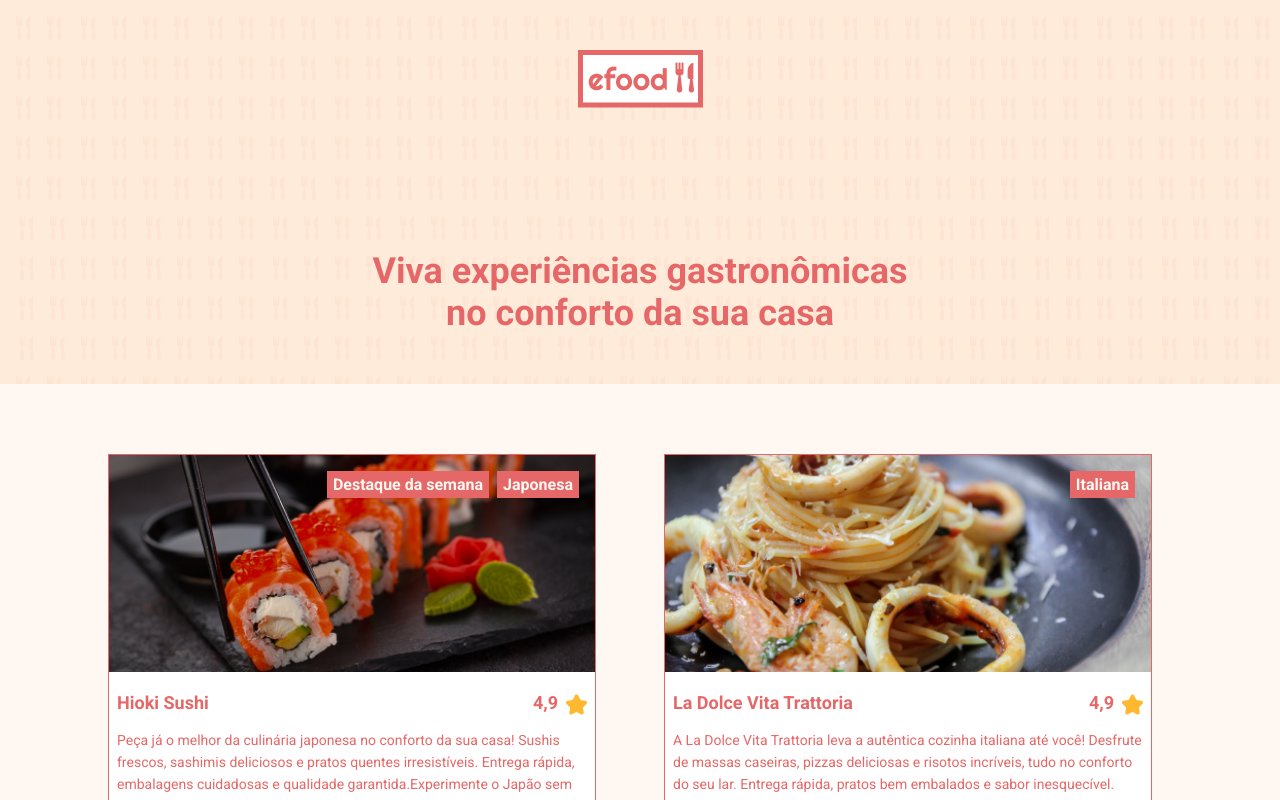
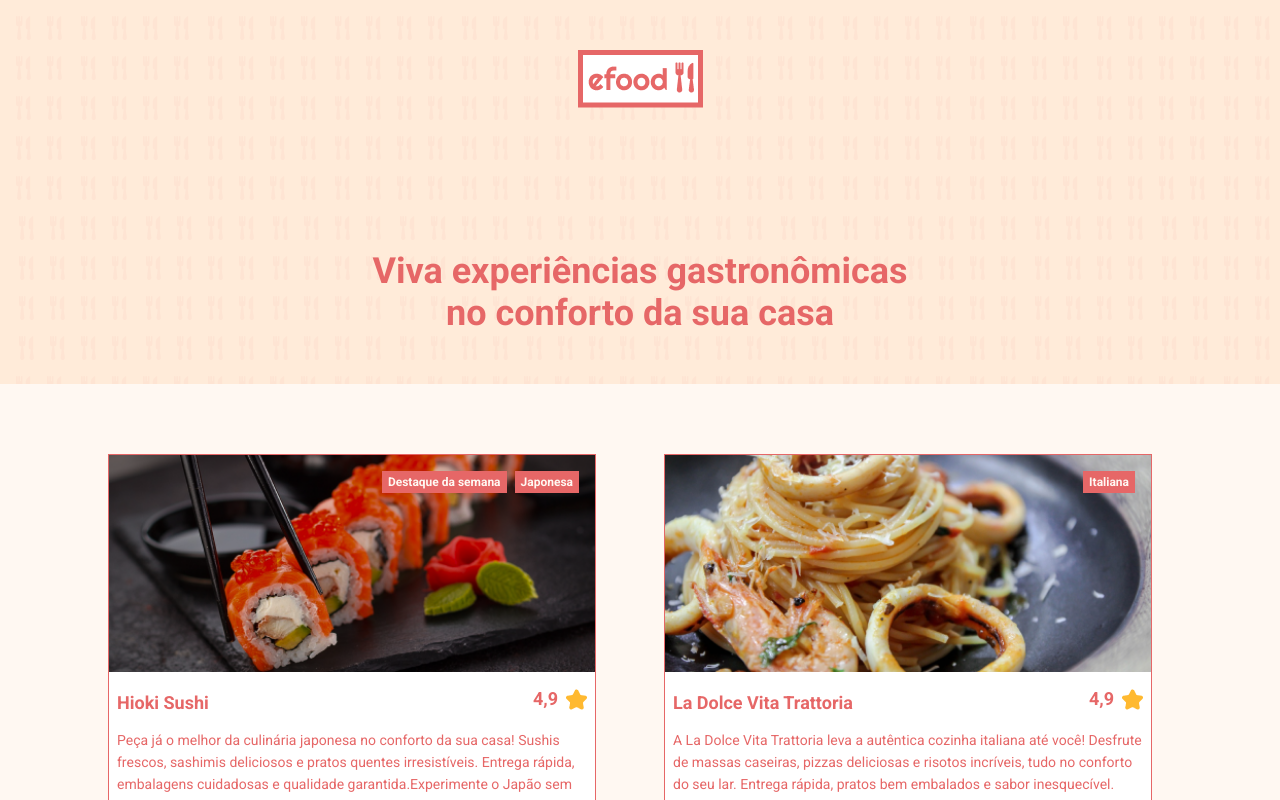
Before and after one commit to Gleison1991/efood, a React (Create React App) app: page / in a window 1280 px wide. Shown: the top 800 px of the page. Built offline with nearby package versions, Linux system fonts and the light colour scheme.

Commit message:
algumas questões a resolver

```diff
--- a/src/components/Product/index.tsx
+++ b/src/components/Product/index.tsx
@@ -1,6 +1,5 @@
 import { Link } from 'react-router-dom'
 import Tag from '../Tag'
-
 import {
   Image,
   Infos,
@@ -9,7 +8,8 @@ import {
   Titulo,
   ContainerDescricao,
   Avaliacao,
-  Estrela
+  Estrela,
+  Destaques
 } from './styles'
 
 type Props = {
@@ -33,7 +33,7 @@ export const Product = ({
     <Image src={image} alt={title} />
     <Infos>
       {infos.map((info) => (
-        <Tag key={info}>{info}</Tag>
+        <Destaques key={info}>{info}</Destaques>
       ))}
     </Infos>
     <ContainerDescricao>
--- a/src/components/Product/styles.ts
+++ b/src/components/Product/styles.ts
@@ -49,12 +49,12 @@ export const Infos = styled.div`
   position: absolute;
   top: 16px;
   right: 16px;
+  font-size: 12px;
 `
 export const Avaliacao = styled.h3`
   font-weight: bold;
   font-size: 18px;
   color: ${cores.rosa};
-  margin-top: 8px;
   margin-bottom: 16px;
   margin-right: 8px;
 `
@@ -63,5 +63,14 @@ export const Estrela = styled.img`
   object-fit: cover;
   width: 21px;
   height: 21px;
-  margin-bottom: 5px;
+  margin-bottom: 15px;
 `
+
+export const Destaques = styled.div`
+  background-color: ${cores.rosa};
+  color: ${cores.brancoBeije};
+  font-size: 12px;
+  font-weight: bold;
+  padding: 4px 6px;
+  display: inline-block;
+`
--- a/src/components/Tag/styles.ts
+++ b/src/components/Tag/styles.ts
@@ -6,7 +6,7 @@ import { Props } from '.'
 export const TagContainer = styled.div<Props>`
   background-color: ${cores.rosa};
   color: ${cores.brancoBeije};
-  font-size: ${(props) => (props.size === 'big' ? '24' : '14')};
+  font-size: 14px;
   font-weight: bold;
   padding: ${(props) => (props.size === 'big' ? '4px 84px' : '4px 6px')};
   display: inline-block;
```
